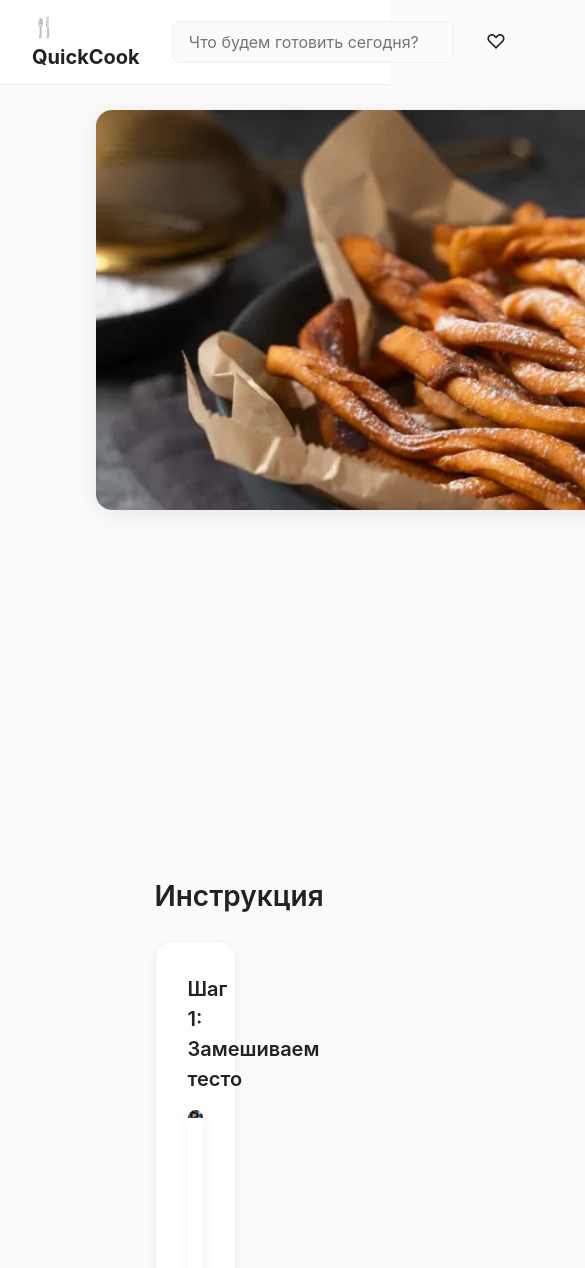
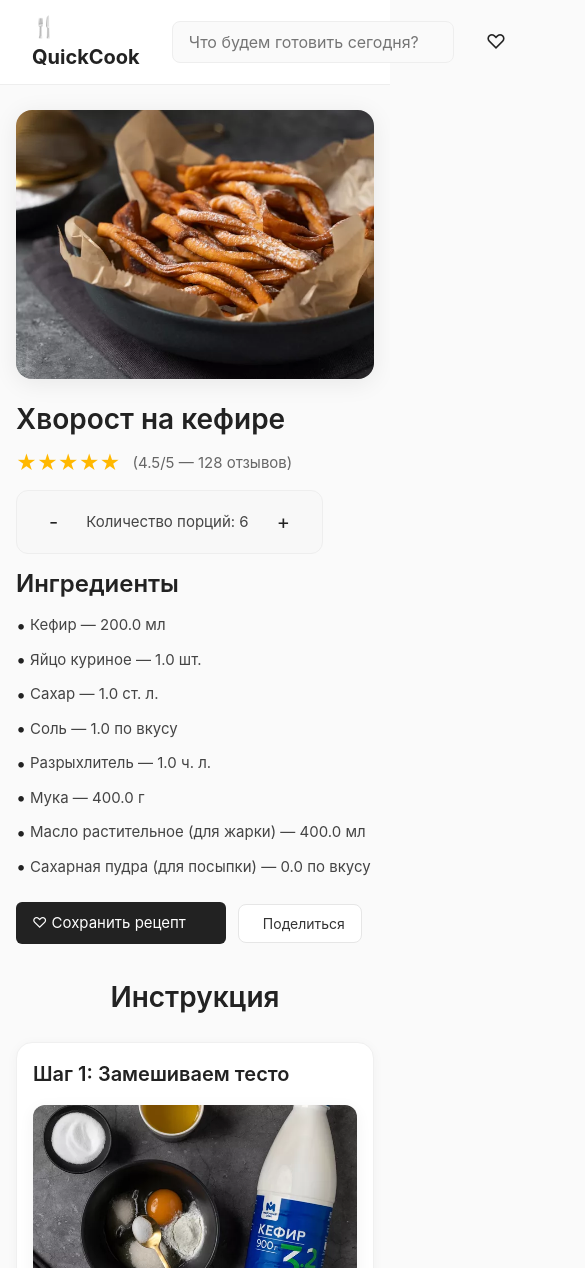
Before and after one commit to art-crazy/nom-nom-nom, a Next.js app: page /recepty/1 in a window 390 px wide. Shown: the top 1268 px of the page, 585 px wide, since content can reach past the window. Built offline with nearby package versions, Linux system fonts and the light colour scheme; grey boxes are pictures that could not be loaded; a web font is replaced by a local one.

Commit message:
fix style, add adaptive

```diff
--- a/src/app/recepty/[recipe_id]/RecipePage.module.scss
+++ b/src/app/recepty/[recipe_id]/RecipePage.module.scss
@@ -1,18 +1,23 @@
 .recipePage {
   margin: 64px 0;
   padding: 46px 96px 0 96px;
+  position: relative;
+  overflow: hidden;
 }
+
 .topSection {
   display: flex;
   gap: 48px;
   margin-bottom: 48px;
 }
+
 .imageColumn {
   flex: 1.2;
   display: flex;
   flex-direction: column;
   gap: 16px;
 }
+
 .mainImage {
   border-radius: 16px;
   overflow: hidden;
@@ -20,19 +25,23 @@
   width: 750px;
   box-shadow: 0 4px 24px rgba(0, 0, 0, 0.08);
 }
+
 .infoBlock {
   flex: 1;
   display: flex;
   flex-direction: column;
   gap: 12px;
   align-items: center;
+
   h1 {
     font-size: 2.5rem;
     font-weight: 600;
     line-height: 1.2;
     margin: 0;
+    color: #222;
   }
 }
+
 .rating {
   display: flex;
   align-items: center;
@@ -40,45 +49,64 @@
   font-size: 20px;
   color: #FFB800;
 }
+
 .ratingText {
   color: #666;
   font-size: 15px;
 }
-.servingsBlock {
+
+.actionBtns {
+  display: flex;
+  flex-direction: row;
+  align-items: center;
+  gap: 12px;
+}
+
+.servingsCalculator {
   display: flex;
   align-items: center;
   gap: 10px;
 }
+
 .ingredientsTitle {
   font-size: 1.2rem;
   font-weight: bold;
   margin-bottom: 10px;
 }
+
 .ingredientsList {
   list-style: none;
   padding: 0;
 }
+
 .ingredientsList li {
   margin-bottom: 5px;
 }
-.actionBtns {
+
+.actionButtons {
   display: flex;
   gap: 12px;
+  justify-content: center;
+  width: 100%;
 }
+
 .saveBtn {
   background: #222;
   color: #fff;
   border: none;
   border-radius: 6px;
-  padding: 10px 24px;
+  padding: 8px 16px;
   font-size: 15px;
   cursor: pointer;
   transition: background 0.2s;
+  min-height: 42px;
 }
+
 .imagesRow {
   display: flex;
   gap: 16px;
 }
+
 .subImage {
   flex: 1;
   background: #eee;
@@ -90,12 +118,14 @@
   color: #bbb;
   font-size: 15px;
 }
+
 .instructions {
   margin-bottom: 48px;
   width: 100%;
   display: flex;
   flex-direction: column;
   padding: 0 15vw;
+
   h2 {
     font-size: 1.75rem;
     font-weight: 600;
@@ -104,6 +134,13 @@
     text-align: center;
   }
 }
+
+.steps {
+  display: flex;
+  flex-direction: column;
+  gap: 24px;
+}
+
 .step {
   background: #fff;
   border-radius: 16px;
@@ -112,12 +149,14 @@
   box-shadow: 0 2px 12px rgba(0, 0, 0, 0.04);
   border: 1px solid #f0f0f0;
 }
+
 .stepTitle {
   font-weight: 600;
   font-size: 1.25rem;
   margin-bottom: 16px;
   color: #222;
 }
+
 .stepImage {
   border-radius: 12px;
   overflow: hidden;
@@ -126,24 +165,28 @@
   width: 100%;
   box-shadow: 0 4px 16px rgba(0, 0, 0, 0.06);
 }
+
 .image {
   width: 100%;
   aspect-ratio: 16/9;
 }
+
 .stepText {
   font-size: 14px;
 }
+
 .commentsSection {
   max-width: 800px;
   margin-bottom: 48px;
+}
 
-  h2 {
-    font-size: 1.75rem;
-    font-weight: 600;
-    margin-bottom: 24px;
-    color: #222;
-  }
+.commentsTitle {
+  font-size: 1.75rem;
+  font-weight: 600;
+  margin-bottom: 24px;
+  color: #222;
 }
+
 .commentInput {
   width: 100%;
   min-height: 80px;
@@ -160,6 +203,7 @@
     border-color: #222;
   }
 }
+
 .postBtn {
   background: #222;
   color: #fff;
@@ -176,6 +220,7 @@
     background: #333;
   }
 }
+
 .comment {
   background: #fff;
   border-radius: 12px;
@@ -184,28 +229,34 @@
   box-shadow: 0 2px 12px rgba(0, 0, 0, 0.04);
   border: 1px solid #f0f0f0;
 }
+
 .commentHeader {
   display: flex;
   align-items: center;
   gap: 12px;
   margin-bottom: 12px;
 }
+
 .avatar {
   font-size: 24px;
 }
+
 .userName {
   font-weight: 600;
   color: #222;
 }
+
 .commentDate {
   color: #888;
   font-size: 14px;
 }
+
 .commentText {
   margin-bottom: 12px;
   line-height: 1.5;
   color: #444;
 }
+
 .commentActions {
   display: flex;
   gap: 20px;
@@ -213,16 +264,64 @@
   font-size: 14px;
 }
 
-@media (max-width: 768px) {
+@media screen and (max-width: 650px) {
+  .recipePage {
+    margin: 64px 0;
+    padding: 46px 1rem;
+  }
+
   .topSection {
-    grid-template-columns: 1fr;
+    flex-direction: column;
+    gap: 1.5rem;
+    margin-bottom: 2rem;
+  }
+
+  .imageColumn {
+    width: 100%;
   }
 
   .mainImage {
-    height: 400px;
+    width: 100%;
+    height: auto;
+  }
+
+  .infoBlock {
+    width: 100%;
+    align-items: flex-start;
+
+    h1 {
+      font-size: 1.75rem;
+    }
+  }
+
+  .actionButtons {
+    flex-direction: column;
+    width: 100%;
+    gap: 16px;
+  }
+
+  .saveBtn {
+    width: 100%;
+  }
+
+  .instructions {
+    padding: 0;
+
+    h2 {
+      font-size: 1.75rem;
+      font-weight: 600;
+      margin-bottom: 24px;
+      color: #222;
+      text-align: center;
+    }
+  }
+
+  .step {
+    padding: 1rem;
+    margin-bottom: 16px;
   }
 
   .stepImage {
-    height: 300px;
+    margin-bottom: 1rem;
   }
 }
```
